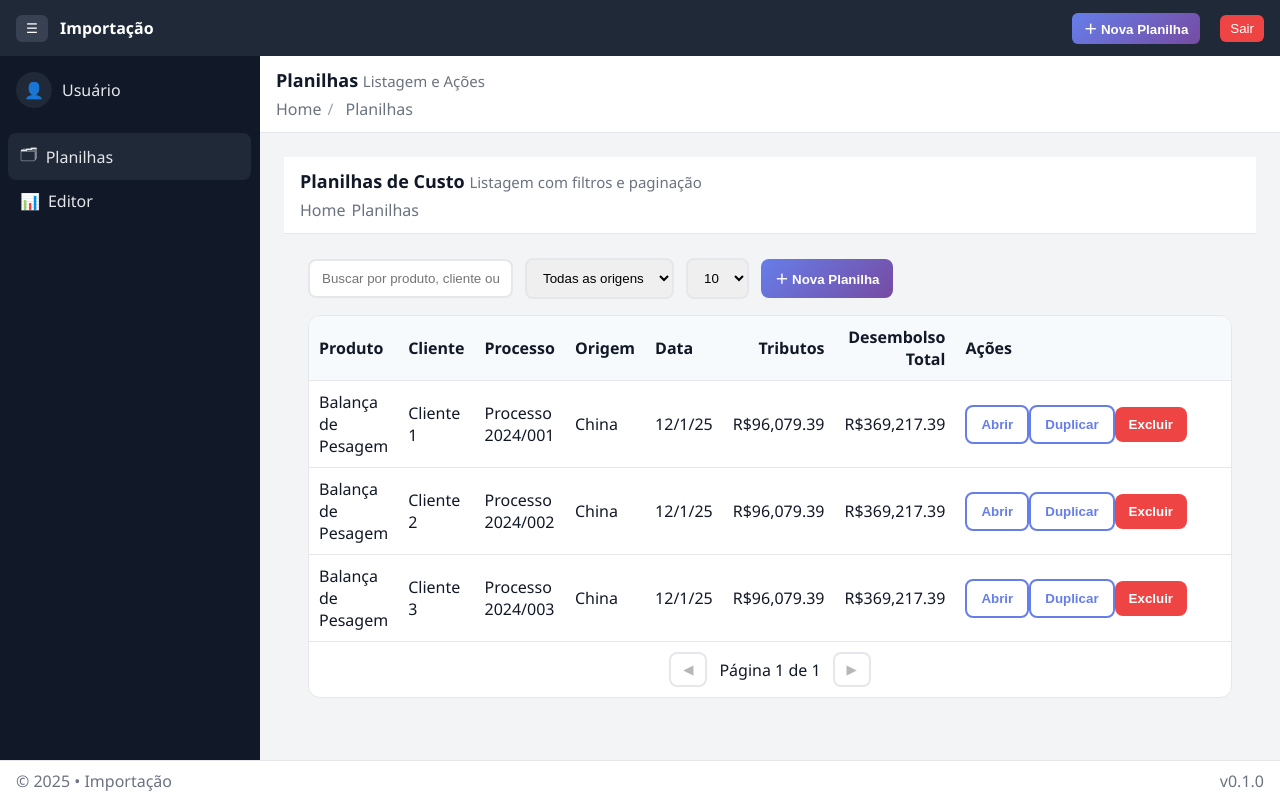
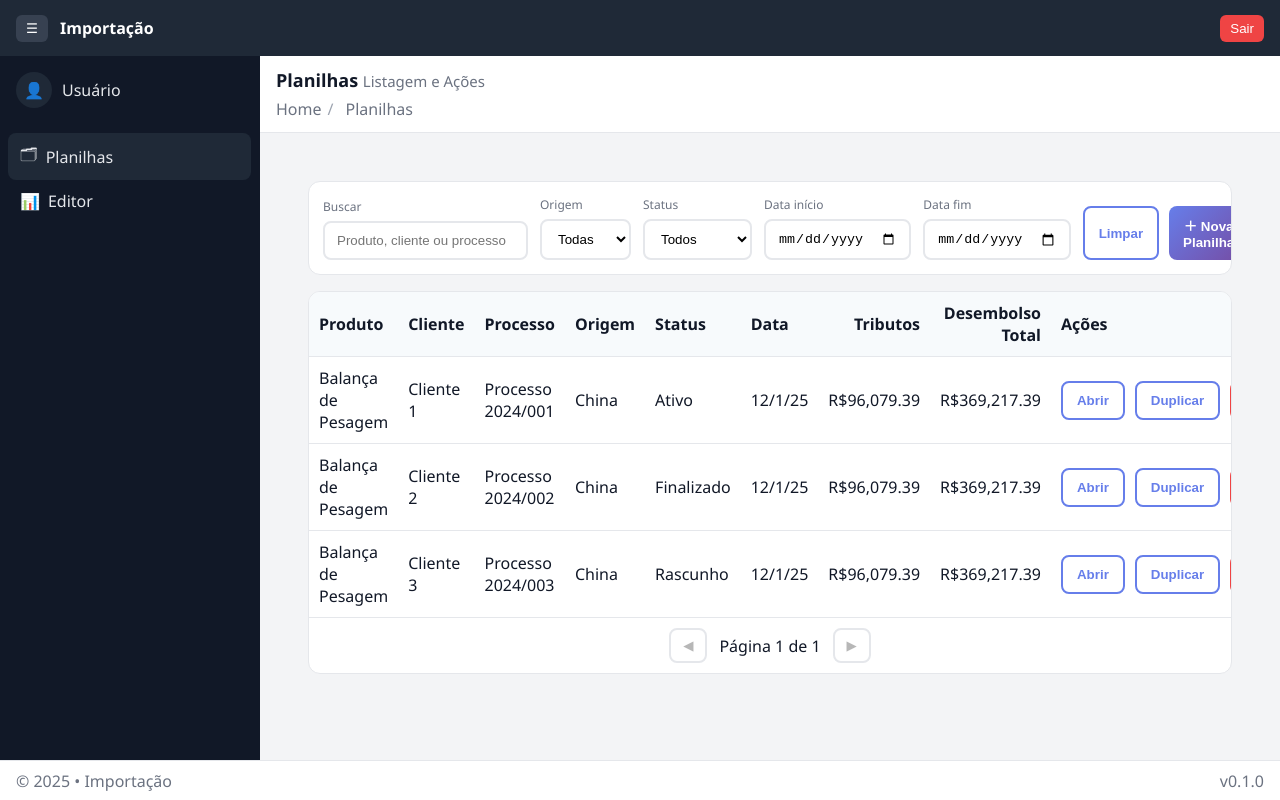
Before and after one commit to leandrofmarcos/arduana, an Angular app: page /planilhas in a window 1280 px wide. Built offline with nearby package versions, Linux system fonts and the light colour scheme.

Commit message:
feat(auth, layout): login pré-preenchido com credenciais fake e validações; header simplificado removendo 'Nova Planilha' e mantendo usuário + sair; ajustes menores em planilhas/catalogo

```diff
--- a/src/app/core/auth/auth.service.ts
+++ b/src/app/core/auth/auth.service.ts
@@ -20,24 +20,49 @@ export class AuthService {
 
   private currentUserSubject = new BehaviorSubject<User | null>(null);
   currentUser$ = this.currentUserSubject.asObservable();
+  private tokenKey = 'auth_token';
+  private userKey = 'auth_user';
 
   get currentUser(): User | null {
     return this.currentUserSubject.value;
   }
 
-  isLoggedIn(): boolean {
-    return !!this.currentUserSubject.value;
+  constructor(){
+    const ls = (globalThis as any).localStorage as Storage | undefined;
+    const ss = (globalThis as any).sessionStorage as Storage | undefined;
+    const rawUser = ls?.getItem(this.userKey) ?? ss?.getItem(this.userKey);
+    if(rawUser){ try{ const u = JSON.parse(rawUser) as User; this.currentUserSubject.next(u); } catch{} }
   }
 
-  login(username: string, password: string): boolean {
+  isLoggedIn(): boolean { return !!this.currentUserSubject.value; }
+
+  login(username: string, password: string, remember = true): boolean {
     const found = this.users.find(u => u.username === username && (u as any).password === password);
     if (!found) return false;
     const user: User = { id: found.id, username: found.username, role: found.role };
     this.currentUserSubject.next(user);
+    const token = `fake-jwt-${found.id}-${Date.now()}`;
+    try {
+      const storage = remember ? (globalThis as any).localStorage as Storage : (globalThis as any).sessionStorage as Storage;
+      storage?.setItem(this.tokenKey, token);
+      storage?.setItem(this.userKey, JSON.stringify(user));
+    } catch {}
     return true;
   }
 
   logout(): void {
     this.currentUserSubject.next(null);
+    try{
+      (globalThis as any).localStorage?.removeItem(this.tokenKey);
+      (globalThis as any).localStorage?.removeItem(this.userKey);
+      (globalThis as any).sessionStorage?.removeItem(this.tokenKey);
+      (globalThis as any).sessionStorage?.removeItem(this.userKey);
+    }catch{}
+  }
+
+  getToken(): string | null {
+    try {
+      return (globalThis as any).localStorage?.getItem(this.tokenKey) ?? (globalThis as any).sessionStorage?.getItem(this.tokenKey) ?? null;
+    } catch { return null; }
   }
 }
--- a/src/app/data/localstorage/planilha.catalog.repository.local.ts
+++ b/src/app/data/localstorage/planilha.catalog.repository.local.ts
@@ -35,7 +35,11 @@ export class LocalStoragePlanilhaCatalogRepository implements PlanilhaCatalogRep
 
   constructor(){
     const index = readJSON<PlanilhaListItem[]>(INDEX_KEY);
-    if(index && index.length){ this.subject.next(index); }
+    if(index && index.length){
+      const migrated = index.map(i => ({ ...i, status: i.status ?? 'Ativo' }));
+      this.subject.next(migrated);
+      writeJSON(INDEX_KEY, migrated);
+    }
     else {
       const defaults: PlanilhaSnapshot = {
         premissas: { fobUsd: 46110, freteUsd: 2450, seguroUsd: 0, thcUsd: 0, taxaUsd: 5.55, quantidade: 1, ncm: '8423' },
@@ -52,7 +56,8 @@ export class LocalStoragePlanilhaCatalogRepository implements PlanilhaCatalogRep
         const id = typeof (globalThis as any).crypto?.randomUUID === 'function' ? (globalThis as any).crypto.randomUUID() : String(Date.now()+i);
         writeJSON(SNAP_KEY(id), defaults);
         const r = calcResumo(defaults.premissas, defaults.taxas, defaults.despesas);
-        return { id, produto: 'Balança de Pesagem', cliente: `Cliente ${i+1}`, processo: proc, origem: 'China', dataSimulacao: new Date().toISOString(), tributos: r.tributos, desembolsoTotal: r.desembolsoTotal } as PlanilhaListItem;
+        const statuses: PlanilhaListItem['status'][] = ['Ativo','Finalizado','Rascunho'];
+        return { id, produto: 'Balança de Pesagem', cliente: `Cliente ${i+1}`, processo: proc, origem: 'China', dataSimulacao: new Date().toISOString(), tributos: r.tributos, desembolsoTotal: r.desembolsoTotal, status: statuses[i % statuses.length] } as PlanilhaListItem;
       });
       this.subject.next(seed);
       writeJSON(INDEX_KEY, seed);
@@ -85,6 +90,7 @@ export class LocalStoragePlanilhaCatalogRepository implements PlanilhaCatalogRep
       dataSimulacao: new Date().toISOString(),
       tributos: 0,
       desembolsoTotal: 0,
+      status: 'Rascunho',
     };
     list.unshift(item);
     this.subject.next(list);
@@ -101,7 +107,7 @@ export class LocalStoragePlanilhaCatalogRepository implements PlanilhaCatalogRep
     const src = list.find(x => x.id === id);
     if(!src) return null;
     const r = calcResumo(snap.premissas, snap.taxas, snap.despesas);
-    const dup: PlanilhaListItem = { ...src, id: newId, processo: `${src.processo} • cópia`, dataSimulacao: new Date().toISOString(), tributos: r.tributos, desembolsoTotal: r.desembolsoTotal };
+    const dup: PlanilhaListItem = { ...src, id: newId, processo: `${src.processo} • cópia`, dataSimulacao: new Date().toISOString(), tributos: r.tributos, desembolsoTotal: r.desembolsoTotal, status: 'Rascunho' };
     list.unshift(dup);
     this.subject.next(list);
     writeJSON(INDEX_KEY, list);
--- a/src/app/domain/planilha.catalog.ts
+++ b/src/app/domain/planilha.catalog.ts
@@ -10,6 +10,7 @@ export interface PlanilhaListItem {
   dataSimulacao: string;
   tributos: number;
   desembolsoTotal: number;
+  status: 'Ativo' | 'Finalizado' | 'Rascunho';
 }
 
 export abstract class PlanilhaCatalogRepository {
--- a/src/app/features/auth/login.component.ts
+++ b/src/app/features/auth/login.component.ts
@@ -11,38 +11,59 @@ import { AuthService } from '../../core/auth/auth.service';
   template: `
     <div class="login-container">
       <div class="login-card">
-        <h1>Login</h1>
+        <div class="brand">Importação</div>
+        <h1>Bem-vindo</h1>
+        <p class="subtitle">Acesse sua conta para continuar</p>
         <form [formGroup]="form" (ngSubmit)="submit()">
-          <label>Usuário</label>
-          <input type="text" formControlName="username" />
-          <label>Senha</label>
-          <input type="password" formControlName="password" />
-          <button type="submit">Entrar</button>
+          <div class="field">
+            <label>Usuário</label>
+            <input type="text" formControlName="username" placeholder="Digite seu usuário" />
+            <div class="field-error" *ngIf="form.get('username')?.touched && form.get('username')?.invalid">Informe o usuário</div>
+          </div>
+          <div class="field">
+            <label>Senha</label>
+            <input type="password" formControlName="password" placeholder="Digite sua senha" />
+            <div class="field-error" *ngIf="form.get('password')?.touched && form.get('password')?.invalid">Informe a senha</div>
+          </div>
+          <div class="form-row">
+            <label class="remember"><input type="checkbox" formControlName="remember" /> Manter conectado</label>
+            <a class="link" href="#">Esqueci minha senha</a>
+          </div>
+          <button class="btn btn-primary" type="submit">Entrar</button>
           <div class="error" *ngIf="error">Credenciais inválidas</div>
         </form>
       </div>
     </div>
   `,
   styles: [
-    `.login-container{display:flex;align-items:center;justify-content:center;height:100vh;background:#f3f4f6}`,
-    `.login-card{width:360px;background:#fff;border:1px solid #e5e7eb;border-radius:12px;padding:24px;box-shadow:0 10px 30px rgba(0,0,0,.06)}`,
-    `h1{margin:0 0 16px 0;font-size:22px;color:#111827}`,
-    `label{display:block;margin:12px 0 6px;color:#374151;font-weight:600}`,
-    `input{width:100%;padding:10px 12px;border:1px solid #d1d5db;border-radius:8px}`,
-    `button{width:100%;margin-top:16px;padding:10px 12px;background:#2563eb;color:#fff;border:none;border-radius:8px;font-weight:700}`,
-    `.error{margin-top:10px;color:#b91c1c}`
+    `.login-container{display:flex;align-items:center;justify-content:center;height:100vh;background:var(--color-bg);padding:24px}`,
+    `.login-card{width:380px;background:var(--color-surface);border:1px solid var(--color-border);border-radius:14px;padding:28px;box-shadow:0 10px 30px rgba(17,24,39,.12)}`,
+    `.brand{font-weight:800;color:var(--color-primary-ink);margin-bottom:6px}`,
+    `h1{margin:0;font-size:22px;color:var(--color-text)}`,
+    `.subtitle{margin:4px 0 18px 0;color:var(--color-muted)}`,
+    `.field{margin-bottom:12px}`,
+    `.field label{display:block;margin:0 0 6px 0;color:var(--color-muted);font-weight:600;font-size:13px}`,
+    `.field input{width:100%;padding:12px 14px;border:2px solid var(--color-border);border-radius:10px;background:var(--color-surface)}`,
+    `.field input:focus{outline:none;border-color:var(--color-primary);box-shadow:0 0 0 4px rgba(102,126,234,.12)}`,
+    `.field-error{margin-top:6px;color:var(--color-danger);font-size:12px}`,
+    `.form-row{display:flex;align-items:center;justify-content:space-between;margin:10px 0 18px}`,
+    `.remember{color:var(--color-text);font-size:13px}`,
+    `.link{color:var(--color-primary);text-decoration:none;font-weight:700}`,
+    `.btn{width:100%;padding:12px 14px;border:none;border-radius:10px;cursor:pointer;font-weight:800}`,
+    `.btn-primary{background:var(--gradient-primary);color:#fff}`,
+    `.error{margin-top:12px;color:var(--color-danger)}`
   ]
 })
 export class LoginComponent {
   form: any;
   error = false;
   constructor(private fb: FormBuilder, private auth: AuthService, private router: Router) {
-    this.form = this.fb.group({ username: ['', Validators.required], password: ['', Validators.required] });
+    this.form = this.fb.group({ username: ['admin', Validators.required], password: ['admin123', Validators.required], remember: [true] });
   }
   submit(){
-    const { username, password } = this.form.value;
+    const { username, password, remember } = this.form.value;
     if (!username || !password) return;
-    const ok = this.auth.login(username, password);
+    const ok = this.auth.login(username, password, !!remember);
     this.error = !ok;
     if (ok) this.router.navigate(['/']);
   }
--- a/src/app/features/planilhas/planilhas.component.ts
+++ b/src/app/features/planilhas/planilhas.component.ts
@@ -9,26 +9,45 @@ import { PlanilhaListItem } from '../../domain/planilha.catalog';
   standalone: true,
   imports: [CommonModule, FormsModule],
   template: `
-    <div class="content-header">
-      <h1>Planilhas de Custo <small>Listagem com filtros e paginação</small></h1>
-      <ul class="breadcrumb"><li>Home</li><li>Planilhas</li></ul>
+    <div class="content">
+      <div class="filters card">
+        <div class="filters-grid">
+          <div class="field">
+            <label>Buscar</label>
+            <input type="text" [(ngModel)]="q" (ngModelChange)="applyFilters()" placeholder="Produto, cliente ou processo" />
           </div>
-    <div class="content">
-      <div class="toolbar">
-        <input type="text" [(ngModel)]="q" placeholder="Buscar por produto, cliente ou processo" />
-        <select [(ngModel)]="origem">
-          <option value="">Todas as origens</option>
+          <div class="field">
+            <label>Origem</label>
+            <select [(ngModel)]="origem" (ngModelChange)="applyFilters()">
+              <option value="">Todas</option>
               <option>China</option>
               <option>EUA</option>
               <option>Europa</option>
               <option>Ásia</option>
             </select>
-        <select [(ngModel)]="pageSize">
-          <option [value]="10">10</option>
-          <option [value]="20">20</option>
-          <option [value]="50">50</option>
+          </div>
+          <div class="field">
+            <label>Status</label>
+            <select [(ngModel)]="status" (ngModelChange)="applyFilters()">
+              <option value="">Todos</option>
+              <option>Ativo</option>
+              <option>Finalizado</option>
+              <option>Rascunho</option>
             </select>
+          </div>
+          <div class="field">
+            <label>Data início</label>
+            <input type="date" [(ngModel)]="dataInicio" (ngModelChange)="applyFilters()" />
+          </div>
+          <div class="field">
+            <label>Data fim</label>
+            <input type="date" [(ngModel)]="dataFim" (ngModelChange)="applyFilters()" />
+          </div>
+          <div class="field actions-inline">
+            <button class="btn btn-secondary" (click)="limparFiltros()">Limpar</button>
             <button class="btn btn-primary" (click)="nova()"><span class="icon">＋</span> Nova Planilha</button>
+          </div>
+        </div>
       </div>
       <div class="card">
         <table class="grid">
@@ -38,10 +57,11 @@ import { PlanilhaListItem } from '../../domain/planilha.catalog';
               <th>Cliente</th>
               <th>Processo</th>
               <th>Origem</th>
+              <th>Status</th>
               <th>Data</th>
               <th style="text-align:right">Tributos</th>
               <th style="text-align:right">Desembolso Total</th>
-              <th style="width:280px">Ações</th>
+              <th style="width:320px">Ações</th>
             </tr>
           </thead>
           <tbody>
@@ -50,13 +70,16 @@ import { PlanilhaListItem } from '../../domain/planilha.catalog';
               <td>{{row.cliente}}</td>
               <td>{{row.processo}}</td>
               <td>{{row.origem}}</td>
+              <td>{{row.status}}</td>
               <td>{{row.dataSimulacao | date:'shortDate'}}</td>
               <td style="text-align:right">{{row.tributos | currency:'BRL'}}</td>
               <td style="text-align:right">{{row.desembolsoTotal | currency:'BRL'}}</td>
               <td>
+                <div class="row-actions">
                   <button class="btn btn-secondary" (click)="abrir(row.id)">Abrir</button>
                   <button class="btn btn-secondary" (click)="duplicar(row.id)">Duplicar</button>
                   <button class="btn btn-danger" (click)="excluir(row.id)">Excluir</button>
+                </div>
               </td>
             </tr>
           </tbody>
@@ -70,13 +93,12 @@ import { PlanilhaListItem } from '../../domain/planilha.catalog';
     </div>
   `,
   styles: [
-    `.content-header{background:var(--color-surface);border-bottom:1px solid var(--color-border);padding:12px 16px}`,
-    `.content-header h1{margin:0;font-size:18px;color:var(--color-text)}`,
-    `.content-header small{color:var(--color-muted);font-weight:400}`,
-    `.breadcrumb{list-style:none;margin:6px 0 0 0;padding:0;display:flex;gap:6px;color:var(--color-muted)}`,
     `.content{padding:24px}`,
-    `.toolbar{display:flex;gap:12px;align-items:center;margin-bottom:16px}`,
-    `.toolbar input,.toolbar select{padding:10px 12px;border:2px solid var(--color-border);border-radius:8px}`,
+    `.filters{margin-bottom:16px}`,
+    `.filters-grid{display:grid;grid-template-columns:1.2fr 0.8fr 0.8fr 0.7fr 0.7fr 1fr;gap:12px;align-items:end;padding:14px}`,
+    `.field label{font-size:12px;color:var(--color-muted);margin-bottom:6px;display:block}`,
+    `.field input,.field select{padding:10px 12px;border:2px solid var(--color-border);border-radius:8px;background:var(--color-surface)}`,
+    `.actions-inline{display:flex;gap:10px;justify-content:flex-end}`,
     `.btn{padding:10px 14px;border:none;border-radius:8px;cursor:pointer;font-weight:700}`,
     `.btn-primary{background:var(--gradient-primary);color:#fff}`,
     `.btn-secondary{background:var(--color-surface);color:var(--color-primary);border:2px solid var(--color-primary)}`,
@@ -85,6 +107,7 @@ import { PlanilhaListItem } from '../../domain/planilha.catalog';
     `.grid{width:100%;border-collapse:collapse}`,
     `.grid th{background:var(--color-subtle-bg);color:var(--color-text);text-align:left;padding:10px;border-bottom:1px solid var(--color-border)}`,
     `.grid td{padding:10px;border-bottom:1px solid var(--color-border)}`,
+    `.row-actions{display:flex;gap:10px}`,
     `.pagination{display:flex;justify-content:center;align-items:center;gap:12px;padding:10px}`,
     `.page{padding:8px 12px;border:2px solid var(--color-border);border-radius:8px;background:var(--color-surface);cursor:pointer}`
   ]
@@ -93,6 +116,9 @@ export class PlanilhasComponent {
   s = inject(PlanilhasService);
   q = '';
   origem = '';
+  status = '';
+  dataInicio = '';
+  dataFim = '';
   pageSize = 10;
   page = 1;
   rows: PlanilhaListItem[] = [];
@@ -105,10 +131,15 @@ export class PlanilhasComponent {
 
   applyFilters(){
     const ql = this.q.toLowerCase();
-    const filtered = this.rows.filter(r => (
-      (!this.q || r.produto.toLowerCase().includes(ql) || r.cliente.toLowerCase().includes(ql) || r.processo.toLowerCase().includes(ql)) &&
-      (!this.origem || r.origem === this.origem)
-    ));
+    const filtered = this.rows.filter(r => {
+      const byText = (!this.q || r.produto.toLowerCase().includes(ql) || r.cliente.toLowerCase().includes(ql) || r.processo.toLowerCase().includes(ql));
+      const byOrigem = (!this.origem || r.origem === this.origem);
+      const byStatus = (!this.status || r.status === this.status);
+      const ts = new Date(r.dataSimulacao).getTime();
+      const startOk = (!this.dataInicio || ts >= new Date(this.dataInicio).getTime());
+      const endOk = (!this.dataFim || ts <= new Date(this.dataFim).getTime());
+      return byText && byOrigem && byStatus && startOk && endOk;
+    });
     this.totalPages = Math.max(1, Math.ceil(filtered.length / this.pageSize));
     this.page = Math.min(this.page, this.totalPages);
     const start = (this.page - 1) * this.pageSize;
@@ -120,4 +151,5 @@ export class PlanilhasComponent {
   abrir(id:string){ this.s.abrir(id); }
   duplicar(id:string){ this.s.duplicar(id); }
   excluir(id:string){ this.s.excluir(id); this.applyFilters(); }
+  limparFiltros(){ this.q=''; this.origem=''; this.status=''; this.dataInicio=''; this.dataFim=''; this.applyFilters(); }
 }
--- a/src/app/layout/shell.component.ts
+++ b/src/app/layout/shell.component.ts
@@ -2,7 +2,6 @@ import { Component } from '@angular/core';
 import { CommonModule } from '@angular/common';
 import { RouterModule } from '@angular/router';
 import { AuthService } from '../core/auth/auth.service';
-import { PlanilhasService } from '../features/planilhas/planilhas.service';
 import { Router } from '@angular/router';
 
 @Component({
@@ -17,7 +16,6 @@ import { Router } from '@angular/router';
           <span class="brand">Importação</span>
         </div>
         <div class="nav-actions">
-          <button class="new" (click)="novaPlanilha()">＋ Nova Planilha</button>
           <span class="user-name">{{auth.currentUser?.username}}</span>
           <button class="logout" (click)="logout()">Sair</button>
         </div>
@@ -57,7 +55,6 @@ import { Router } from '@angular/router';
     `.sidebar-toggle{background:var(--color-secondary);color:#fff;border:none;border-radius:6px;padding:6px 10px;cursor:pointer}`,
     `.brand{font-weight:800}`,
     `.nav-actions{display:flex;align-items:center;gap:10px}`,
-    `.new{background:var(--gradient-primary);color:#fff;border:none;border-radius:6px;padding:6px 12px;cursor:pointer;font-weight:700}`,
     `.logout{background:var(--color-danger);color:#fff;border:none;border-radius:6px;padding:6px 10px;cursor:pointer}`,
     `.main-sidebar{grid-row:2/span 1;background:var(--color-sidebar-bg);color:var(--color-sidebar-text);display:flex;flex-direction:column;border-right:1px solid var(--color-sidebar-bg)}`,
     `.user-panel{display:flex;gap:10px;align-items:center;padding:16px;border-bottom:1px solid var(--color-sidebar-bg)}`,
@@ -83,13 +80,12 @@ export class ShellComponent {
   year = new Date().getFullYear();
   headerTitle = 'Planilhas';
   headerSubtitle = 'Gestão de Custos';
-  constructor(public auth: AuthService, private planilhas: PlanilhasService, private router: Router){
+  constructor(public auth: AuthService, private router: Router){
     this.updateHeader(this.router.url);
     this.router.events.subscribe(() => this.updateHeader(this.router.url));
   }
   toggleSidebar(){ this.collapsed = !this.collapsed; }
   logout(){ this.auth.logout(); location.href = '/login'; }
-  novaPlanilha(){ this.planilhas.nova({ produto: 'Nova Simulação' }); }
   private updateHeader(url: string){
     if(url.includes('/importacao')){ this.headerTitle = 'Editor'; this.headerSubtitle = 'Planilha de Importação'; }
     else { this.headerTitle = 'Planilhas'; this.headerSubtitle = 'Listagem e Ações'; }
```
Lines whose indentation alone changed are shown as unchanged.
